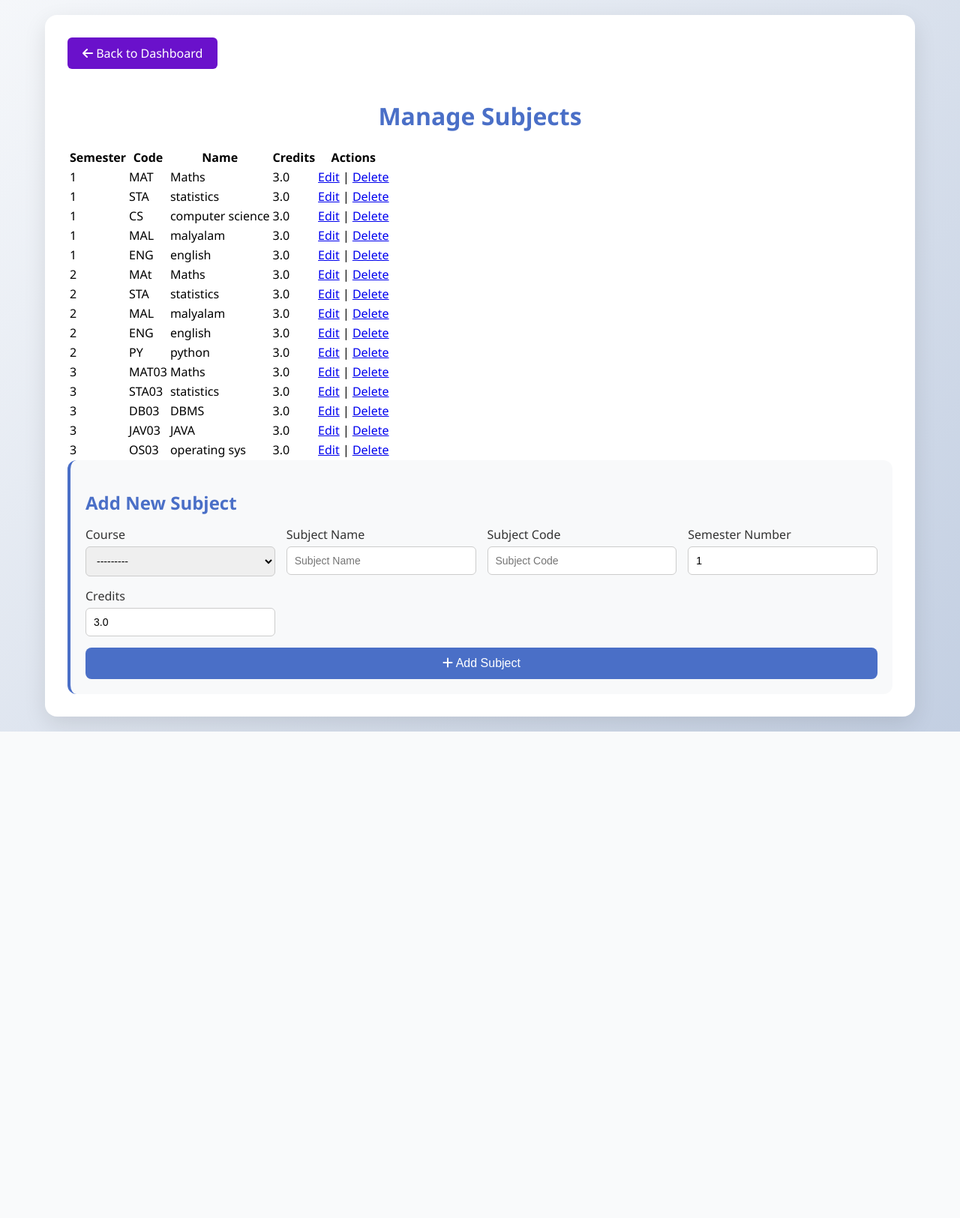
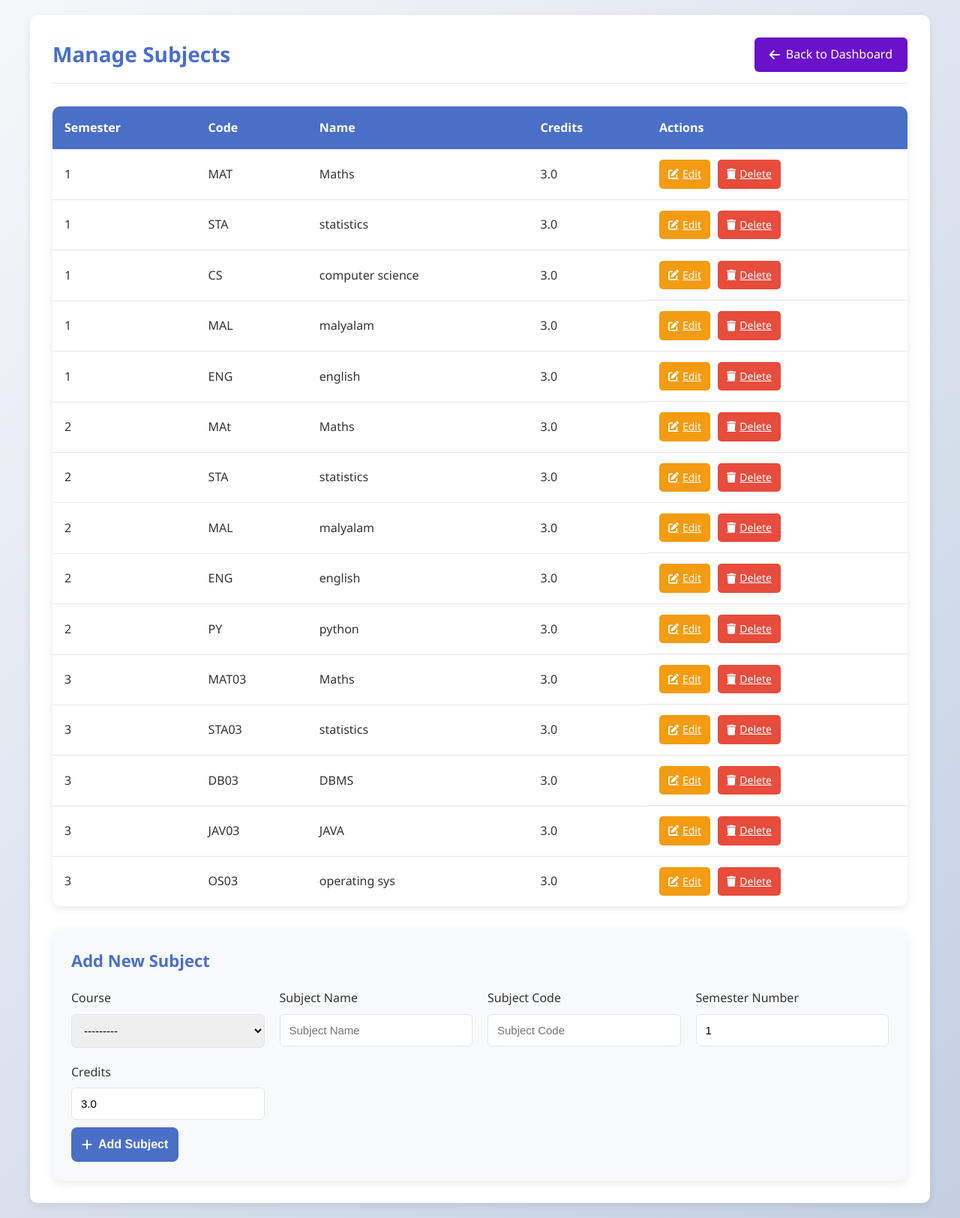
Before and after one commit to stijinearnest/result_analysis, a Django app: page /teacher/manage-subjects/ in a window 1280 px wide. Shown: the whole page at 75% size. Before the commit the page ends 976 px from the top, so only its background shows below. Run offline with Django 4.2, Linux system fonts and the light colour scheme; a user stored in the database is signed in; data comes from the database, SQL or seed files in the repository; both versions use the stored data as it was after the commit.

Commit message:
viewstudent

```diff
--- a/results/urls.py
+++ b/results/urls.py
@@ -27,7 +27,7 @@ urlpatterns = [
     path("teacher/edit-marks/<int:mark_id>/", views.edit_marks, name="edit_marks"),
 
     # Student detail
-    path("teacher/student-detail/", views.student_detail, name="student_detail"),
+    #path("teacher/student-detail/", views.student_detail, name="student_detail"),
 
     # AJAX
     path("teacher/get-student-name-by-regno/", views.get_student_name_by_regno, name="get_student_name_by_regno"),
@@ -44,6 +44,12 @@ path("teacher/select-course/", views.select_course, name="select_course"),
 
 # Step 2: Manage subjects for selected course
 path("teacher/manage-subjects/<str:course>/", views.manage_subjects_by_course, name="manage_subjects_by_course"),
+# Search + Detail
+path("teacher/student-search/", views.student_search, name="student_search"),
+path("teacher/student-detail/<int:student_id>/", views.student_detail, name="student_detail"),
+
+
+
 
 
 ]
--- a/results/views.py
+++ b/results/views.py
@@ -3,7 +3,7 @@ from django.shortcuts import render, redirect, get_object_or_404
 
 
 
-from django.db.models import Avg
+from django.db.models import Avg,Q
 
 from django.contrib.auth import authenticate, login, logout
 from django.contrib import messages
@@ -237,18 +237,7 @@ def edit_marks(request, mark_id):
 # -------------------------------
 # Teacher: Search student details
 # -------------------------------
-@login_required(login_url='teacher_login')
-@user_passes_test(lambda u: u.is_staff or u.is_superuser)
-def student_detail(request):
-    student = None
-    if request.method == "POST":
-        reg_no = request.POST.get("reg_no")
-        try:
-            student = Student.objects.get(reg_no=reg_no)
-        except Student.DoesNotExist:
-            student = None
 
-    return render(request, "student_detail.html", {"student": student})
 
 
 
@@ -446,3 +435,61 @@ def delete_subject(request, subject_id):
     course = subject.course
     subject.delete()
     return redirect('manage_subjects_by_course', course=course)
+
+
+
+@login_required(login_url='teacher_login')
+@user_passes_test(lambda u: u.is_staff or u.is_superuser)
+def student_search(request):
+    students = []
+    query = request.GET.get("q")
+    if query:
+        students = Student.objects.filter(reg_no__icontains=query)
+    return render(request, "student_search.html", {"students": students})
+
+
+
+@login_required(login_url='teacher_login')
+@user_passes_test(lambda u: u.is_staff or u.is_superuser)
+def student_detail(request, student_id):
+    student = get_object_or_404(Student, id=student_id)
+
+    # fetch marks via semester → student
+    marks = Mark.objects.filter(semester__student=student)
+
+    # get distinct semesters
+    semesters = marks.values_list("semester__number", flat=True).distinct()
+
+    selected_semester = request.GET.get("semester")
+    if selected_semester:
+        marks = marks.filter(semester__number=selected_semester)
+
+    # SGPA/CGPA calculations
+    sgpa_values = []
+    sgpa_labels = []
+    for sem in semesters:
+        sem_marks = Mark.objects.filter(semester__student=student, semester__number=sem)
+        if sem_marks.exists():
+            total_obt = sum(m.marks_obtained for m in sem_marks)
+            total_max = sum(m.max_marks for m in sem_marks)
+            sgpa = round((total_obt / total_max) * 10, 2) if total_max > 0 else 0
+            sgpa_values.append(sgpa)
+            sgpa_labels.append(f"Sem {sem}")
+
+    total_papers = marks.count()
+    passed = marks.filter(marks_obtained__gte=18).count()  # pass mark assumed 18/40
+    failed = total_papers - passed
+    cgpa = round(sum(sgpa_values) / len(sgpa_values), 2) if sgpa_values else 0
+
+    return render(request, "student_detail.html", {
+        "student": student,
+        "marks": marks,
+        "semesters": semesters,
+        "selected_semester": selected_semester,
+        "sgpa_values": sgpa_values,
+        "sgpa_labels": sgpa_labels,
+        "total_papers": total_papers,
+        "passed": passed,
+        "failed": failed,
+        "cgpa": cgpa,
+    })
--- a/templates/manage_subjects.html
+++ b/templates/manage_subjects.html
@@ -6,147 +6,277 @@
 <title>Manage Subjects</title>
 <link rel="stylesheet" href="https://cdnjs.cloudflare.com/ajax/libs/font-awesome/6.4.0/css/all.min.css">
 <style>
+    :root {
+        --primary: #4a6fc7;
+        --primary-dark: #3b5cad;
+        --secondary: #6a11cb;
+        --accent: #f39c12;
+        --danger: #e74c3c;
+        --light-bg: #f8f9fa;
+        --border: #e1e5eb;
+        --text: #333;
+        --text-light: #6c757d;
+        --shadow: 0 4px 12px rgba(0, 0, 0, 0.08);
+        --radius: 10px;
+    }
+
+    * {
+        box-sizing: border-box;
+        margin: 0;
+        padding: 0;
+    }
+
     body {
         font-family: 'Segoe UI', Tahoma, Geneva, Verdana, sans-serif;
         background: linear-gradient(135deg, #f5f7fa 0%, #c3cfe2 100%);
-        margin: 0;
+        color: var(--text);
+        line-height: 1.6;
         padding: 20px;
+        min-height: 100vh;
     }
 
     .container {
-        max-width: 1100px;
-        margin: auto;
+        max-width: 1200px;
+        margin: 0 auto;
         background: white;
         padding: 30px;
-        border-radius: 16px;
-        box-shadow: 0 10px 30px rgba(0, 0, 0, 0.1);
+        border-radius: var(--radius);
+        box-shadow: var(--shadow);
+    }
+
+    .page-header {
+        display: flex;
+        justify-content: space-between;
+        align-items: center;
+        margin-bottom: 30px;
+        padding-bottom: 15px;
+        border-bottom: 1px solid var(--border);
     }
 
     h1 {
-        text-align: center;
-        color: #4a6fc7;
-        margin-bottom: 20px;
+        color: var(--primary);
+        font-weight: 600;
+        font-size: 28px;
+    }
+
+    .back-btn {
+        display: inline-flex;
+        align-items: center;
+        gap: 8px;
+        padding: 10px 20px;
+        background: var(--secondary);
+        color: white;
+        text-decoration: none;
+        border-radius: 6px;
+        transition: all 0.3s ease;
+        font-weight: 500;
+    }
+
+    .back-btn:hover {
+        background: var(--primary);
+        transform: translateY(-2px);
+        box-shadow: var(--shadow);
+    }
+
+    /* Table Styles */
+    .table-container {
+        background: white;
+        border-radius: var(--radius);
+        overflow: hidden;
+        box-shadow: var(--shadow);
+        margin-bottom: 30px;
     }
 
     .subjects-table {
         width: 100%;
         border-collapse: collapse;
-        margin-bottom: 30px;
-    }
-
-    .subjects-table th, .subjects-table td {
-        border: 1px solid #ddd;
-        padding: 12px;
-        text-align: center;
     }
 
     .subjects-table th {
-        background: #4a6fc7;
+        background: var(--primary);
         color: white;
+        padding: 16px;
+        text-align: left;
+        font-weight: 600;
     }
 
-    .form-section {
-        background: #f8f9fa;
-        padding: 20px;
-        border-radius: 12px;
-        border-left: 4px solid #4a6fc7;
+    .subjects-table td {
+        padding: 14px 16px;
+        border-bottom: 1px solid var(--border);
     }
 
-    .form-section h2 {
-        margin-bottom: 15px;
-        color: #4a6fc7;
+    .subjects-table tr:last-child td {
+        border-bottom: none;
     }
 
-    .form-section form {
-        display: grid;
-        grid-template-columns: repeat(auto-fit, minmax(200px, 1fr));
-        gap: 15px;
+    .subjects-table tr:hover {
+        background-color: #f8fafd;
     }
 
-    .form-section label {
-        display: block;
-        margin-bottom: 5px;
-        font-weight: 500;
-        color: #333;
-    }
-
-    .form-section input, .form-section select {
-        padding: 10px;
-        border-radius: 6px;
-        border: 1px solid #ccc;
-        font-size: 14px;
-        width: 100%;
-        box-sizing: border-box;
-    }
-
-    .form-section button {
-        grid-column: 1 / -1;
-        padding: 12px;
-        background: #4a6fc7;
-        color: white;
-        border: none;
-        border-radius: 8px;
-        font-size: 16px;
-        cursor: pointer;
-        transition: background 0.3s ease;
-    }
-
-    .form-section button:hover {
-        background: #3b5cad;
-    }
-
-    .back-btn {
-        display: inline-block;
-        margin-bottom: 20px;
-        padding: 10px 20px;
-        background: #6a11cb;
-        color: white;
-        text-decoration: none;
-        border-radius: 6px;
-        transition: background 0.3s ease;
-    }
-
-    .back-btn:hover {
-        background: #4a6fc7;
+    .action-cell {
+        display: flex;
+        gap: 10px;
     }
 
     .action-btn {
-        margin: 0 2px;
-        padding: 6px 10px;
+        padding: 8px 12px;
         border: none;
         border-radius: 5px;
         cursor: pointer;
         font-size: 14px;
+        font-weight: 500;
+        transition: all 0.2s ease;
+        display: inline-flex;
+        align-items: center;
+        gap: 5px;
     }
 
     .edit-btn {
-        background: #f39c12;
+        background: var(--accent);
         color: white;
     }
 
     .edit-btn:hover {
         background: #d78b10;
+        transform: translateY(-1px);
     }
 
     .delete-btn {
-        background: #e74c3c;
+        background: var(--danger);
         color: white;
     }
 
     .delete-btn:hover {
         background: #c0392b;
+        transform: translateY(-1px);
+    }
+
+    /* Form Styles */
+    .form-section {
+        background: var(--light-bg);
+        padding: 25px;
+        border-radius: var(--radius);
+        box-shadow: var(--shadow);
+    }
+
+    .form-section h2 {
+        margin-bottom: 20px;
+        color: var(--primary);
+        font-size: 22px;
+        font-weight: 600;
+    }
+
+    .form-grid {
+        display: grid;
+        grid-template-columns: repeat(auto-fit, minmax(250px, 1fr));
+        gap: 20px;
+    }
+
+    .form-group {
+        margin-bottom: 0;
+    }
+
+    .form-group label {
+        display: block;
+        margin-bottom: 8px;
+        font-weight: 500;
+        color: var(--text);
+    }
+
+    .form-group input,
+    .form-group select {
+        width: 100%;
+        padding: 12px;
+        border: 1px solid var(--border);
+        border-radius: 6px;
+        font-size: 15px;
+        transition: border 0.3s ease;
+    }
+
+    .form-group input:focus,
+    .form-group select:focus {
+        outline: none;
+        border-color: var(--primary);
+        box-shadow: 0 0 0 3px rgba(74, 111, 199, 0.1);
+    }
+
+    .submit-btn {
+        grid-column: 1 / -1;
+        padding: 14px;
+        background: var(--primary);
+        color: white;
+        border: none;
+        border-radius: 8px;
+        font-size: 16px;
+        font-weight: 600;
+        cursor: pointer;
+        transition: all 0.3s ease;
+        display: flex;
+        align-items: center;
+        justify-content: center;
+        gap: 8px;
+        margin-top: 10px;
+    }
+
+    .submit-btn:hover {
+        background: var(--primary-dark);
+        transform: translateY(-2px);
+        box-shadow: var(--shadow);
+    }
+
+    .empty-state {
+        text-align: center;
+        padding: 40px 20px;
+        color: var(--text-light);
+    }
+
+    .empty-state i {
+        font-size: 48px;
+        margin-bottom: 15px;
+        color: #ced4da;
+    }
+
+    /* Responsive adjustments */
+    @media (max-width: 768px) {
+        .container {
+            padding: 20px;
+        }
+
+        .page-header {
+            flex-direction: column;
+            align-items: flex-start;
+            gap: 15px;
+        }
+
+        .form-grid {
+            grid-template-columns: 1fr;
+        }
+
+        .action-cell {
+            flex-direction: column;
+            gap: 8px;
+        }
+
+        .subjects-table {
+            display: block;
+            overflow-x: auto;
+        }
     }
 </style>
 </head>
 <body>
 
 <div class="container">
-    <a href="{% url 'teacher_dashboard' %}" class="back-btn"><i class="fas fa-arrow-left"></i> Back to Dashboard</a>
-
+    <div class="page-header">
         <h1>Manage Subjects</h1>
+        <a href="{% url 'teacher_dashboard' %}" class="back-btn">
+            <i class="fas fa-arrow-left"></i> Back to Dashboard
+        </a>
+    </div>
 
     <!-- Existing Subjects Table -->
-    <table>
+    <div class="table-container">
+        <table class="subjects-table">
             <thead>
                 <tr>
                     <th>Semester</th>
@@ -163,19 +293,28 @@
                     <td>{{ subject.code }}</td>
                     <td>{{ subject.name }}</td>
                     <td>{{ subject.credits }}</td>
-                <td>
-                    <a href="{% url 'edit_subject' subject.id %}">Edit</a> |
-                    <a href="{% url 'delete_subject' subject.id %}">Delete</a>
+                    <td class="action-cell">
+                        <a href="{% url 'edit_subject' subject.id %}" class="action-btn edit-btn">
+                            <i class="fas fa-edit"></i> Edit
+                        </a>
+                        <a href="{% url 'delete_subject' subject.id %}" class="action-btn delete-btn">
+                            <i class="fas fa-trash"></i> Delete
+                        </a>
                     </td>
                 </tr>
                 {% empty %}
                 <tr>
-                <td colspan="5">No subjects added for this course.</td>
+                    <td colspan="5">
+                        <div class="empty-state">
+                            <i class="fas fa-book-open"></i>
+                            <p>No subjects added for this course yet.</p>
+                        </div>
+                    </td>
                 </tr>
                 {% endfor %}
             </tbody>
         </table>
-
+    </div>
 
     <!-- Add New Subject Form -->
     <div class="form-section">
@@ -183,32 +322,36 @@
         <form method="POST">
             {% csrf_token %}
 
-            <div>
+            <div class="form-grid">
+                <div class="form-group">
                     <label for="id_course">Course</label>
                     {{ form.course }}
                 </div>
 
-            <div>
+                <div class="form-group">
                     <label for="id_name">Subject Name</label>
                     {{ form.name }}
                 </div>
 
-            <div>
+                <div class="form-group">
                     <label for="id_code">Subject Code</label>
                     {{ form.code }}
                 </div>
 
-            <div>
+                <div class="form-group">
                     <label for="id_semester_number">Semester Number</label>
                     {{ form.semester_number }}
                 </div>
 
-            <div>
+                <div class="form-group">
                     <label for="id_credits">Credits</label>
                     {{ form.credits }}
                 </div>
+            </div>
 
-            <button type="submit"><i class="fas fa-plus"></i> Add Subject</button>
+            <button type="submit" class="submit-btn">
+                <i class="fas fa-plus"></i> Add Subject
+            </button>
         </form>
     </div>
 </div>
--- a/templates/teacher_dashboard.html
+++ b/templates/teacher_dashboard.html
@@ -282,7 +282,8 @@ body {
                 </div>
                 <h3>View Student</h3>
                 <p>Find student details using registration number</p>
-                <a href="{% url 'student_detail' %}" class="feature-link">View Student</a>
+                <a href="{% url 'student_search' %}" class="feature-link">View Students</a>
+
             </div>
         </div>
 
```
Also changed, not shown: templates/student_detail.html (+89 -83 lines), templates/student_search.html (added, +23 -0 lines), db.sqlite3. Lines whose indentation alone changed are shown as unchanged.
